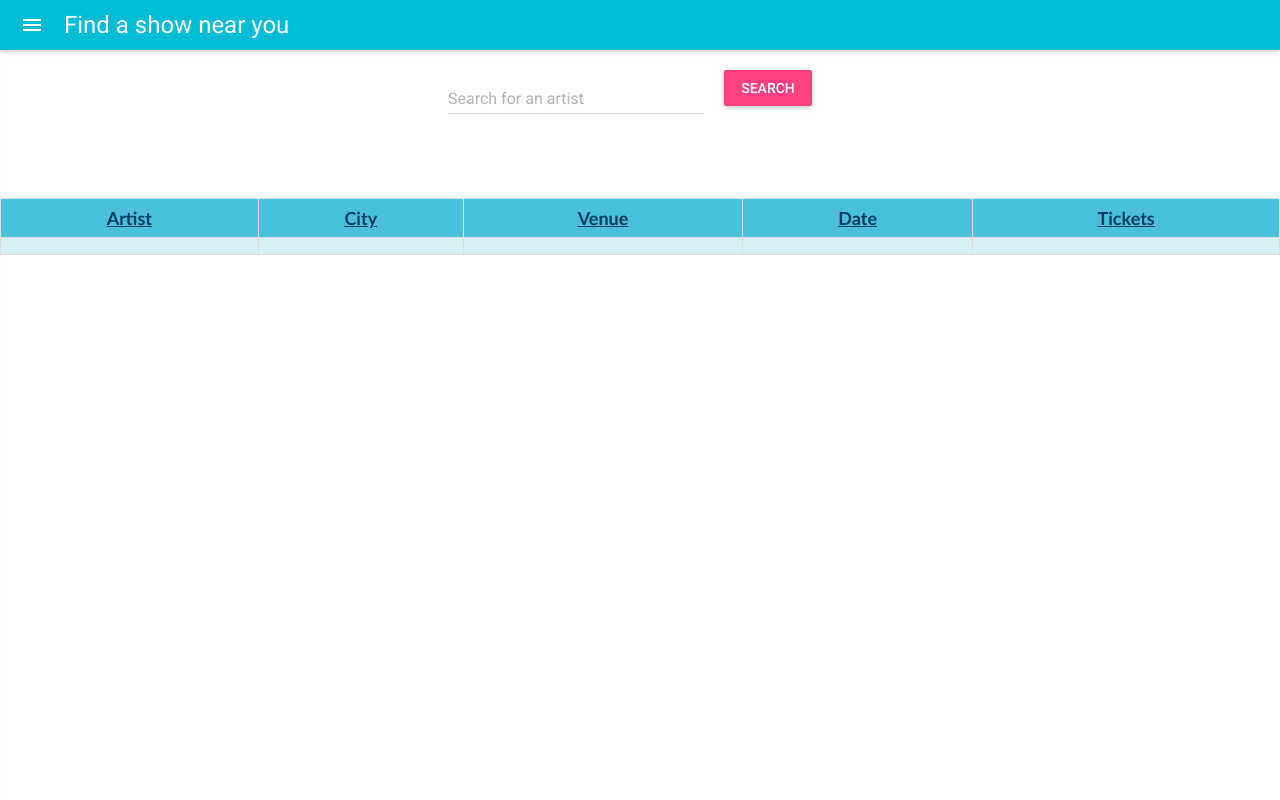
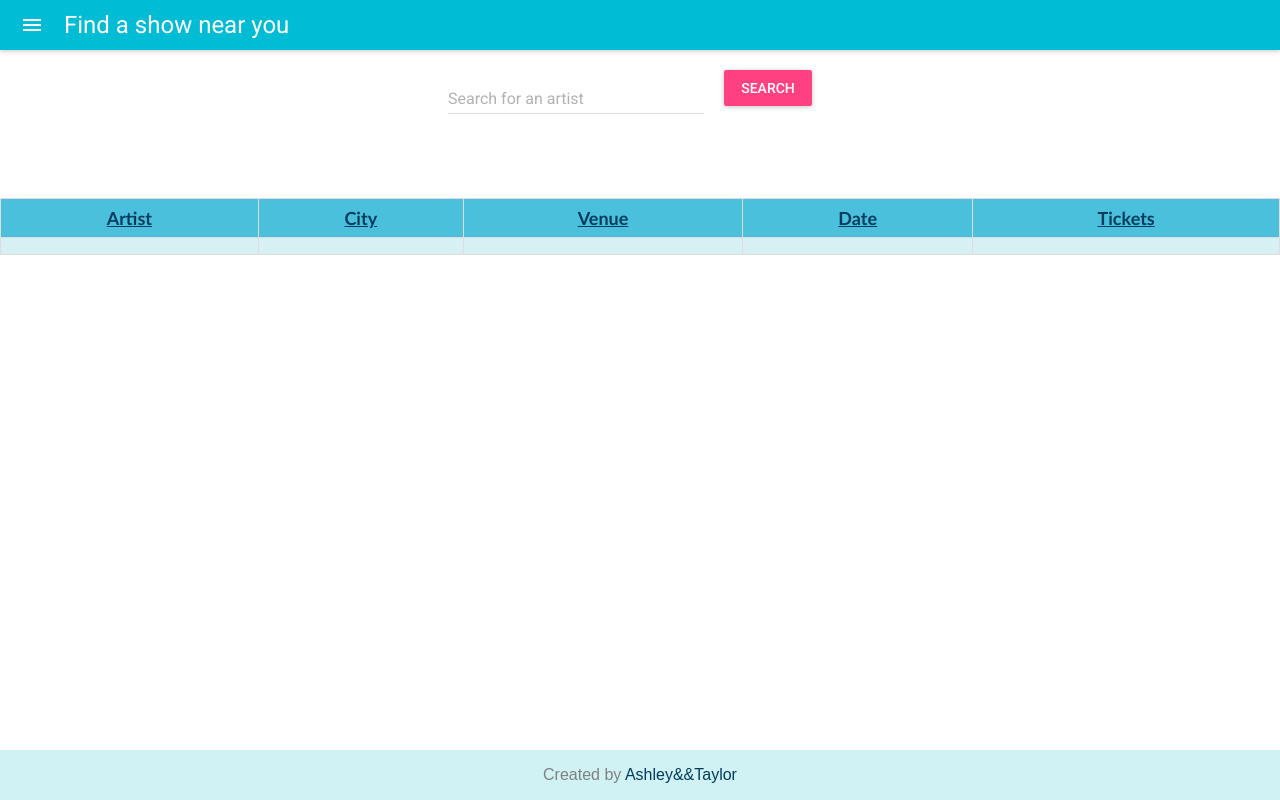
Before and after one commit to ashleynicole472/artistSearch, a React (Create React App) app: page / in a window 1280 px wide. Built offline with nearby package versions, Linux system fonts and the light colour scheme.

Commit message:
Added footer plus css

```diff
--- a/public/index.html
+++ b/public/index.html
@@ -12,6 +12,8 @@
     <link rel="shortcut icon" href="%PUBLIC_URL%/favicon.ico">
 
     <link href="https://fonts.googleapis.com/css?family=Roboto:300,400,500" rel="stylesheet">
+    <!-- allows for linkedin and git icons on the footer -->
+    <link rel="stylesheet" href="https://cdnjs.cloudflare.com/ajax/libs/font-awesome/4.7.0/css/font-awesome.min.css">
     <!--
       Notice the use of %PUBLIC_URL% in the tags above.
       It will be replaced with the URL of the `public` folder during the build.
--- a/src/App.css
+++ b/src/App.css
@@ -3,6 +3,21 @@
   justify-content: center;
   flex-wrap: wrap;
   align-content: space-around;
+}
+
+.footer {
+   position: fixed;
+   left: 0;
+   bottom: 0;
+   width: 100%;
+   background-color: #d0f2f4;
+   color: grey;
+   text-align: center;
+}
+
+a {
+  text-decoration: none;
+  color: #003c5e;
 }
 
 table {
--- a/src/App.js
+++ b/src/App.js
@@ -1,12 +1,14 @@
 import React, { Component } from 'react';
-import {cyan500} from 'material-ui/styles/colors';
+import Footer from './Footer.js'
+
 import MuiThemeProvider from 'material-ui/styles/MuiThemeProvider';
 import getMuiTheme from 'material-ui/styles/getMuiTheme';
 import RaisedButton from 'material-ui/RaisedButton';
-import AppBar from 'material-ui/AppBar';
+import {cyan500} from 'material-ui/styles/colors';
 import TextField from 'material-ui/TextField';
 import MenuItem from 'material-ui/MenuItem';
 import Drawer from 'material-ui/Drawer';
+import AppBar from 'material-ui/AppBar';
 import moment from 'moment';
 
 import './App.css';
@@ -44,6 +46,7 @@ searchArtist(event,newvalue){
   })
 };
 
+//function to full searched artist from Bands In Town API
 handleSumbit(event){
   var url = "https://rest.bandsintown.com/artists/"+this.state.artistName+"/events?app_id=boo"
   console.log(url);
@@ -58,6 +61,10 @@ handleSumbit(event){
     })
     .then((responseJSON) => {
       const rowInfo=responseJSON.map((element) =>
+      //Function to allow only specific data from the object to be
+      //displayed on the table in the frontend
+      //moment allows the date to be formated in a specific way choosen
+      //from moments website
         <tr>
           <td>{element.lineup}</td>
           <td>{element.venue.city}</td>
@@ -76,12 +83,14 @@ handleSumbit(event){
     });
   };
 
+//menu drawer functions:
 handleToggle = () =>
   this.setState({
     open: !this.state.open
   });
 
 handleClose = () =>
+  //menu drawer closes when click anywhere off the menu
   this.setState({
     open: false
   });
@@ -99,6 +108,7 @@ menuDrawer = () => {
           <MuiThemeProvider muiTheme={muiTheme}>
             <AppBar title="Find a show near you" showMenuIconButton={true} onLeftIconButtonClick={this.menuDrawer} >
             </AppBar>
+
             <Drawer
               docked={false}
               width={200}
@@ -113,6 +123,7 @@ menuDrawer = () => {
               <MenuItem value="5" primaryText="Twitter" href="https://twitter.com/?lang=en" target="#" />
               <MenuItem value="6" primaryText="Facebook" href="https://www.facebook.com/" target="#" />
             </Drawer>
+
             <div className="main">
               <TextField
                 hintText="Search for an artist"
@@ -120,7 +131,11 @@ menuDrawer = () => {
                 onChange={this.searchArtist}
               />
 
-              <RaisedButton label="Search" secondary={true} style={style} onClick={this.handleSumbit}
+              <RaisedButton
+                label="Search"
+                secondary={true}
+                style={style}
+                onClick={this.handleSumbit}
               />
             </div>
             <br />
@@ -147,6 +162,7 @@ menuDrawer = () => {
               </tbody>
             </table>
         </MuiThemeProvider>
+        <Footer />
       </ div>
     );
   }
--- /dev/null
+++ b/src/Footer.js
@@ -0,0 +1,13 @@
+import React, { Component } from 'react';
+
+class Footer extends Component{
+  render(){
+    return(
+      <div className="footer">
+        <p>Created by <a href="https://www.linkedin.com/in/0ashleytaylor/" target="#">Ashley&&Taylor </a></p>
+      </div>
+    )
+  }
+};
+
+export default Footer;
```
Also changed, not shown: src/logo.svg (deleted).
